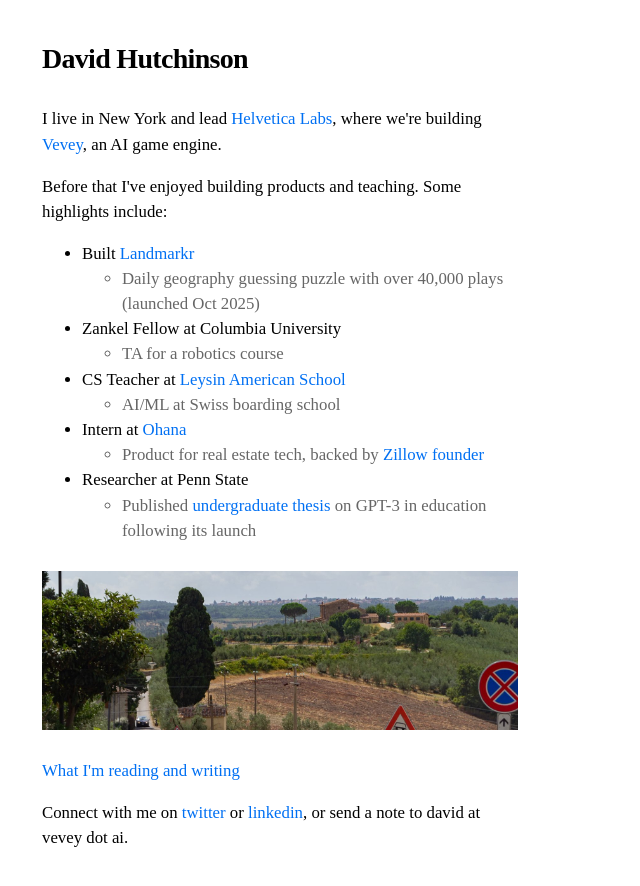
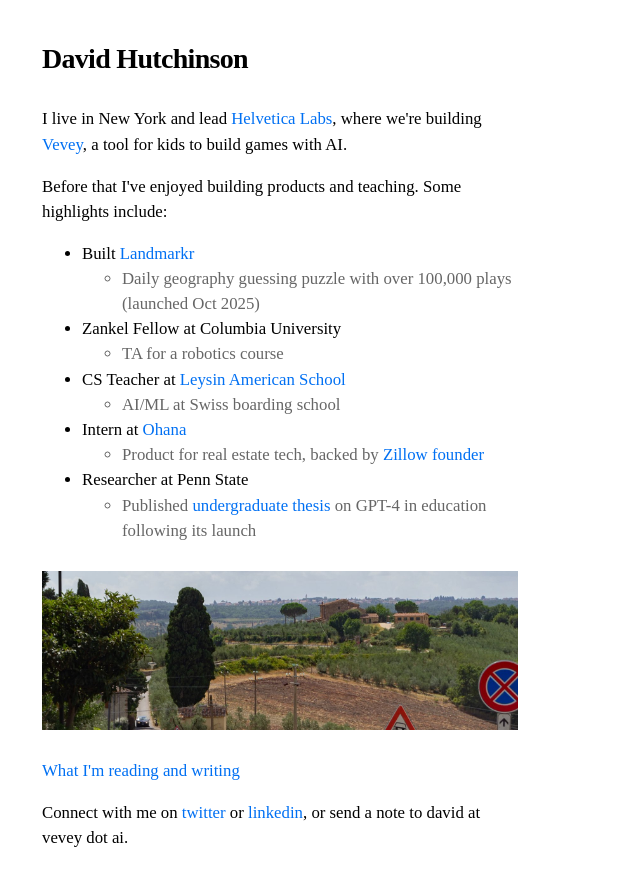
Before and after one commit to dvdhutch/dvdhutch-personal-site, a Next.js app: page / in a window 1280 px wide. Shown: the top 886 px of the page, without its empty margins (0-640 px from the left). Built offline with nearby package versions, Linux system fonts and the light colour scheme.

Commit message:
landing page refresh

```diff
--- a/pages/index.js
+++ b/pages/index.js
@@ -10,13 +10,13 @@ export default function Home() {
         <title>{siteTitle}</title>
       </Head>
       <section className={utilStyles.headingMd}>
-        <p>I live in New York and lead <a href="https://www.helvetica-labs.com/" target="_blank">Helvetica Labs</a>, where we're building <a href="https://www.vevey.ai/" target="_blank">Vevey</a>, an AI game engine.</p>
+        <p>I live in New York and lead <a href="https://www.helvetica-labs.com/" target="_blank">Helvetica Labs</a>, where we're building <a href="https://www.vevey.ai/" target="_blank">Vevey</a>, a tool for kids to build games with AI.</p>
         <p>Before that I've enjoyed building products and teaching. Some highlights include:</p>
         <ul>
           <li>
             Built <a href="https://www.landmarkr.app/" target="_blank">Landmarkr</a>
             <ul>
-              <li className={utilStyles.lightText}>Daily geography guessing puzzle with over 40,000 plays (launched Oct 2025)</li>
+              <li className={utilStyles.lightText}>Daily geography guessing puzzle with over 100,000 plays (launched Oct 2025)</li>
             </ul>
           </li>
           <li>
@@ -40,7 +40,7 @@ export default function Home() {
           <li>
             Researcher at Penn State
             <ul>
-              <li className={utilStyles.lightText}>Published <a href="https://honors.libraries.psu.edu/catalog/9008dmh6286" target="_blank">undergraduate thesis</a> on GPT-3 in education following its launch</li>
+              <li className={utilStyles.lightText}>Published <a href="https://honors.libraries.psu.edu/catalog/9008dmh6286" target="_blank">undergraduate thesis</a> on GPT-4 in education following its launch</li>
             </ul>
           </li>
         </ul>
```
